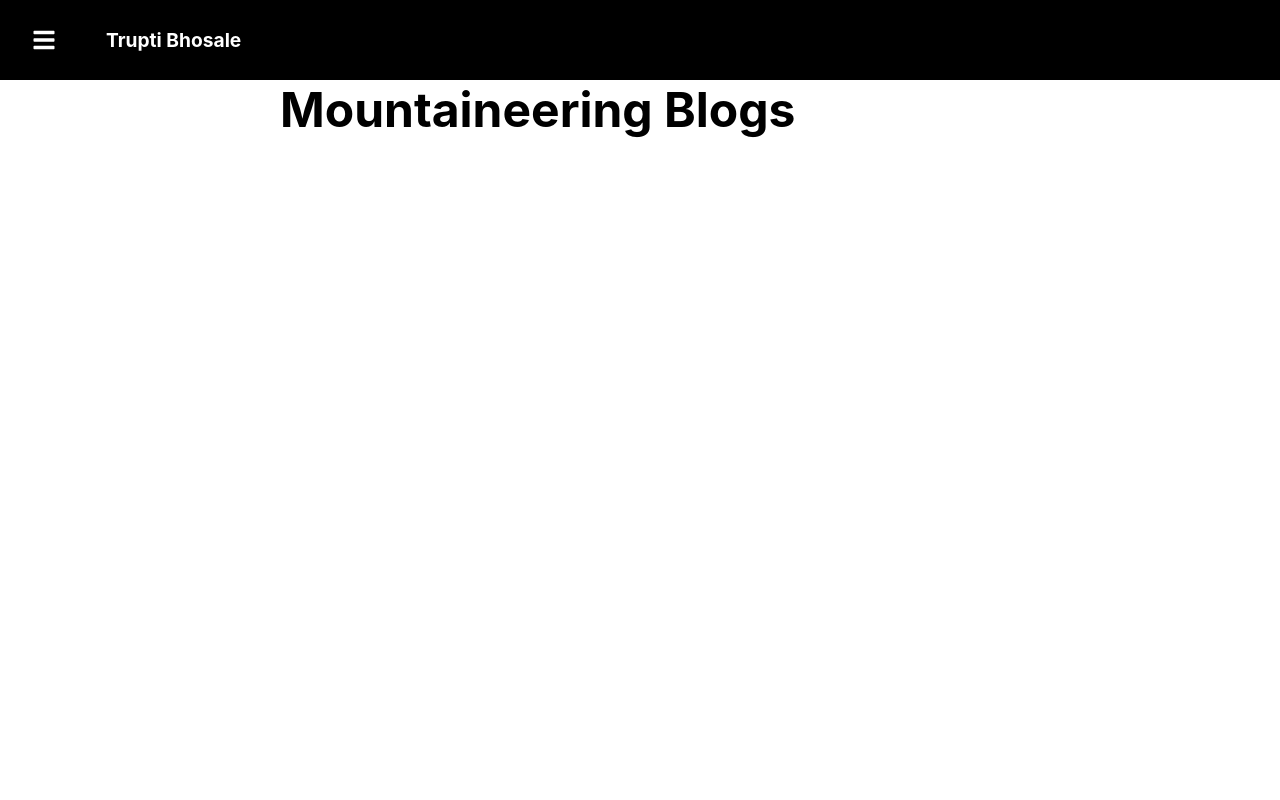
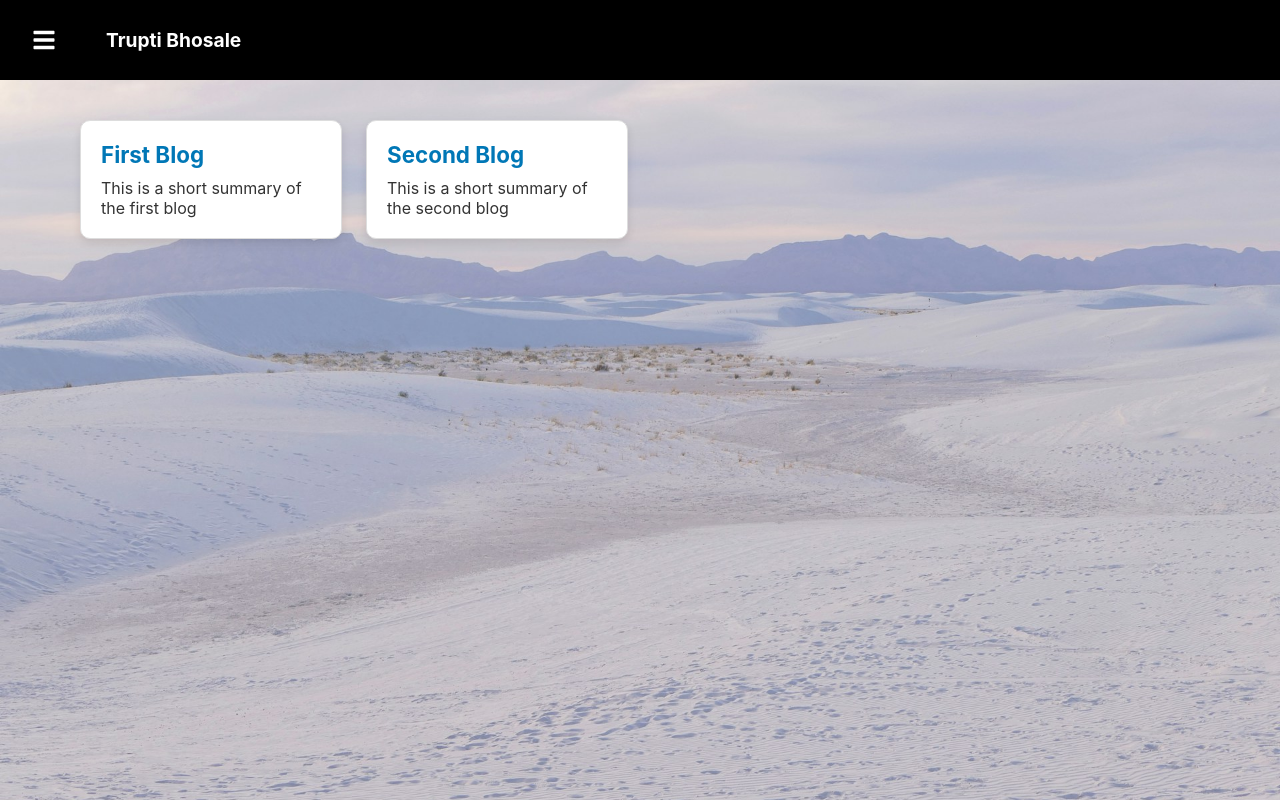
Before and after one commit to truptibhosale123/my-website, a React (Create React App) app: page /mountaineering/blogs in a window 1280 px wide. Built offline with nearby package versions, Linux system fonts and the light colour scheme.

Commit message:
added blogs page

```diff
--- a/src/App.js
+++ b/src/App.js
@@ -2,10 +2,11 @@ import './App.css';
 import React from 'react';
 import { BrowserRouter as Router, Route, Routes} from 'react-router-dom';
 import {TrailRunning , Blogs} from './pages/TrailRunning';
-import {Mountaineering, MBlogs, Gallery} from './pages/Mountaineering';
+import {Mountaineering, Gallery} from './pages/Mountaineering';
 import Contact from './pages/Contact';
 import About from './pages/About';
 import Home from './Home';
+import MBlogs from './components/MBlogs';
 
 import Sidebar from './pages/Sidebar';
 
--- /dev/null
+++ b/src/components/Blogs.css
@@ -0,0 +1,52 @@
+/* BlogList.css */
+/* Apply the background image to the body to cover the full page */
+body {
+    background-image: url('../Images/bloglist.jpg'); /* Path to your image */
+    background-size: cover;   /* Ensures the image covers the entire page */
+    background-position: center; /* Centers the image */
+    background-attachment: fixed; /* Keeps the background fixed while scrolling */
+    background-repeat: no-repeat; /* Prevents tiling of the background */
+    background-color: rgba(255, 255, 255, 0.9); /* Light overlay for readability */
+    min-height: 100vh; /* Ensures the background covers the full viewport height */
+    margin: 0;
+    padding: 0;
+  }
+
+  /* Specific styling for the BlogList grid */
+  .grid-container {
+    display: grid;
+    grid-template-columns: repeat(auto-fill, minmax(250px, 1fr));
+    gap: 24px;
+    padding: 40px;
+    max-width: 1200px;
+    margin: 0 auto;
+    border-radius: 10px; /* Rounded corners for the grid container */
+  }
+
+  .blog-card {
+    border: 1px solid #ddd;
+    border-radius: 10px;
+    padding: 20px;
+    text-decoration: none;
+    color: #333;
+    background-color: white;
+    box-shadow: 0 4px 8px rgba(0, 0, 0, 0.1); /* Regular shadow */
+    transition: transform 0.3s ease-in-out, box-shadow 0.3s ease-in-out;
+    position: relative;
+  }
+
+  .blog-card h3 {
+    font-size: 1.4em;
+    color: #0077b6; /* Add a blue tone to the title */
+    margin-bottom: 10px;
+  }
+
+  .blog-card:hover {
+    transform: scale(1.2); /* Enlarge the card by 20% */
+    box-shadow: 0 12px 24px rgba(0, 0, 0, 0.2); /* Stronger shadow for more depth */
+    z-index: 10; /* Elevate the card over other elements */
+  }
+
+  .blog-card:active {
+    transform: scale(1.15); /* Slightly reduce the scale when clicked */
+  }
--- /dev/null
+++ b/src/components/MBlogs.js
@@ -0,0 +1,22 @@
+import React from "react";
+import { Link } from "react-router-dom";
+import './Blogs.css';
+
+export default function MBlogs(){
+    const blogs = [
+        { id: 1, title: "First Blog", summary: "This is a short summary of the first blog" },
+        { id: 2, title: "Second Blog", summary: "This is a short summary of the second blog" },
+      ];
+
+        return (
+            <div className="grid-container">
+              {blogs.map(blog => (
+                <Link to={`/blogs/${blog.id}`} key={blog.id} className="blog-card">
+                  <h3>{blog.title}</h3>
+                  <p>{blog.summary}</p>
+                </Link>
+              ))}
+            </div>
+          );
+
+}
--- a/src/pages/Mountaineering.js
+++ b/src/pages/Mountaineering.js
@@ -4,15 +4,6 @@ export const Mountaineering = () => {
   return (
     <div className='heading'>
       <h2>Mountaineering</h2>
-
-    </div>
-  );
-}
-
-export const MBlogs = () => {
-  return(
-    <div className='heading'>
-       <h2>Mountaineering Blogs</h2>
 
     </div>
   );
--- a/src/pages/Sidebar.js
+++ b/src/pages/Sidebar.js
@@ -46,6 +46,9 @@ function Sidebar() {
     const showSidebar = () => {
         setsidebar(!sidebar);
     }
+    const closeSidebar = () => {
+        setsidebar(false); // This will close the sidebar
+    };
 
     return (
         <>
@@ -67,7 +70,7 @@ function Sidebar() {
                     </h2>
                 </Nav>
 
-                <SidebarNav sidebar={sidebar}>
+                <SidebarNav sidebar={sidebar} onClick={closeSidebar}>
                     <SidebarWrap>
                         <NavIcon>
                             <AiIcons.AiOutlineClose onClick={showSidebar} />
```
Also changed, not shown: src/components/BlogList.js (added, +43 -0 lines), src/Images/bloglist.jpg (added).
